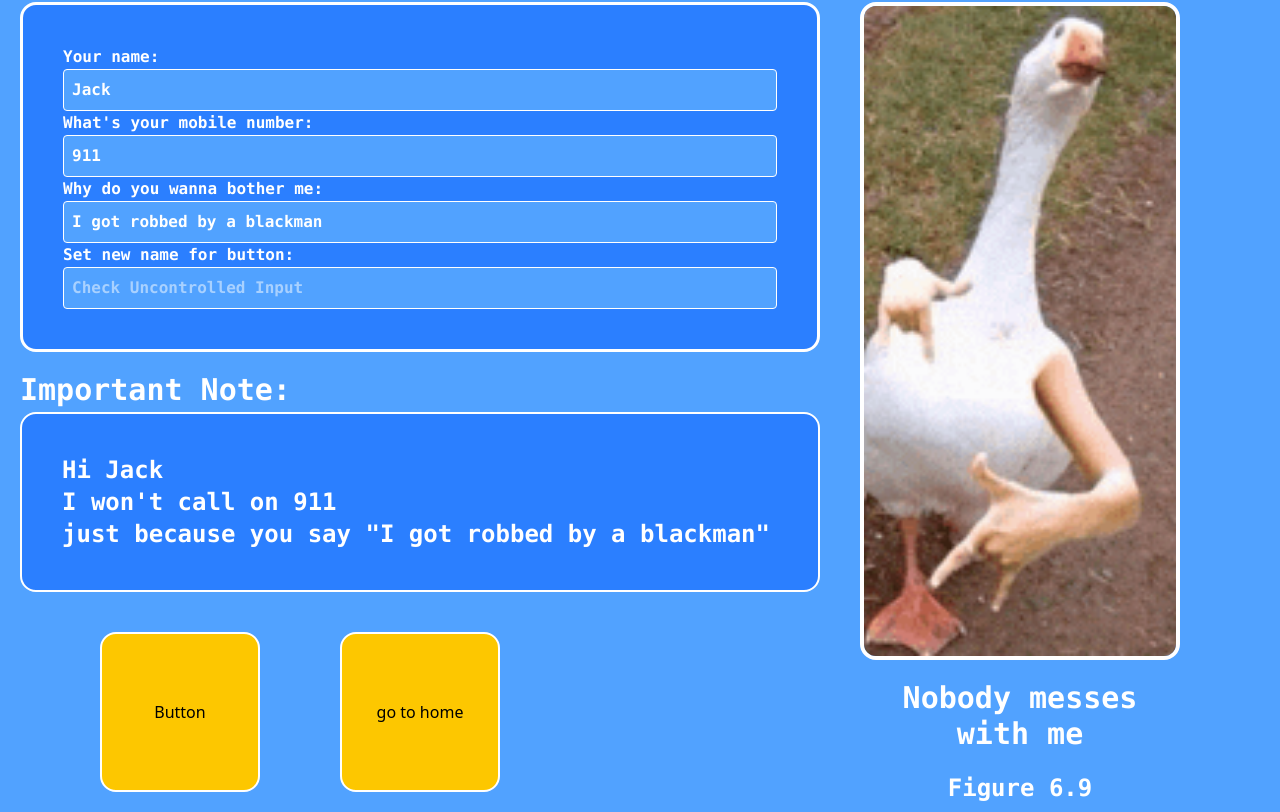
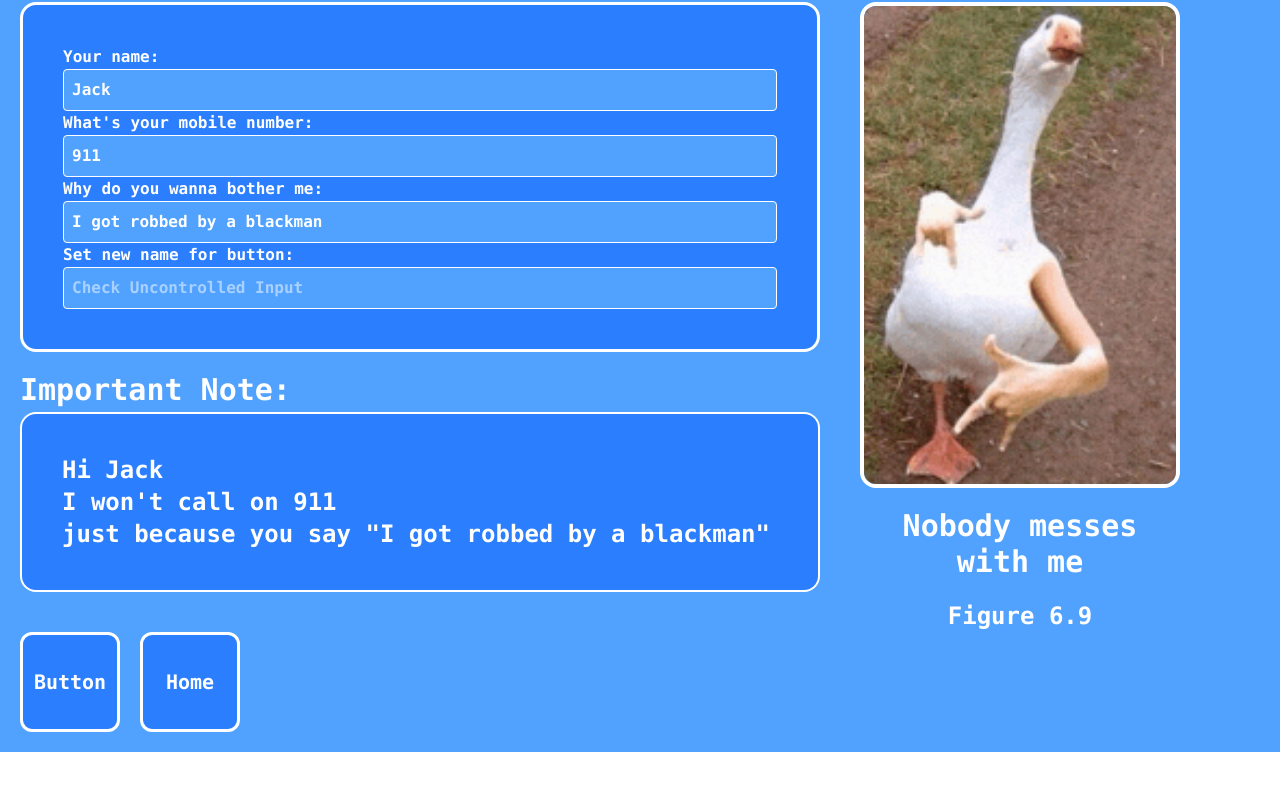
Before and after one commit to murlivishwakarma/Mai-toh-batak-hu, a React (Vite) app: page /Contacts in a window 1280 px wide. Shown: the part 663-1475 px from the top of the page. After the commit the page ends 1415 px from the top, so only its background shows below. Built offline with nearby package versions, Linux system fonts and the light colour scheme.

Commit message:
More Changes to style of AddContactSection

```diff
--- a/src/components/AddContactDetails.jsx
+++ b/src/components/AddContactDetails.jsx
@@ -11,7 +11,7 @@ function AddContactDetails(){
     const navigate = useNavigate()
 
     const update=()=>{
-        setUseForRef(sampleRef.current.value!=""? sampleRef.current.value : "Your textbox empty")
+        setUseForRef(sampleRef.current.value!=""? sampleRef.current.value : "You are foobar!")
     }
 
     const goToHome=()=>{
@@ -63,9 +63,20 @@ function AddContactDetails(){
                 <h1>just because you say "{reason_value != "" ? reason_value : "I got pulled over by a white cop"}"</h1>
             </div>
 
-            <div >
-                <button className="h-40 w-40 bg-yellow-400 ml-20 rounded-2xl border-2 border-white" onClick={update}>{useForRef}</button>
-                <button className="h-40 w-40 bg-yellow-400 ml-20 rounded-2xl border-2 border-white" onClick={goToHome}>go to home</button>
+            <div className="flex text-white font-mono font-bold gap-5 items-center">
+
+                <button
+                className="h-25 w-25 bg-blue-500  rounded-xl border-3 border-white hover:bg-green-400 text-xl"
+                onClick={update}>
+                    {useForRef}
+                </button>
+                {/* <hr className="w-3/5 border-2 border-white"/> */}
+                <button
+                className="h-25 w-25 bg-blue-500  rounded-xl border-3 border-white text-xl text-center hover:bg-green-400"
+                onClick={goToHome}>
+                    Home
+                </button>
+
             </div>
 
         </div>
--- a/src/components/AddContactSection.jsx
+++ b/src/components/AddContactSection.jsx
@@ -6,7 +6,7 @@ function AddContactSection(){
 
             <AddContactDetails/>
             <div className="w-2/5 mr-20 ml-10">
-                <div className="border-4 rounded-2xl border-white w-full h-5/6">
+                <div className="border-4 rounded-2xl border-white w-full h-4/6">
                     <img
                         src="src\assets\Goose\Goose.gif"
                         className="rounded-xl h-full w-full object-cover"
```
